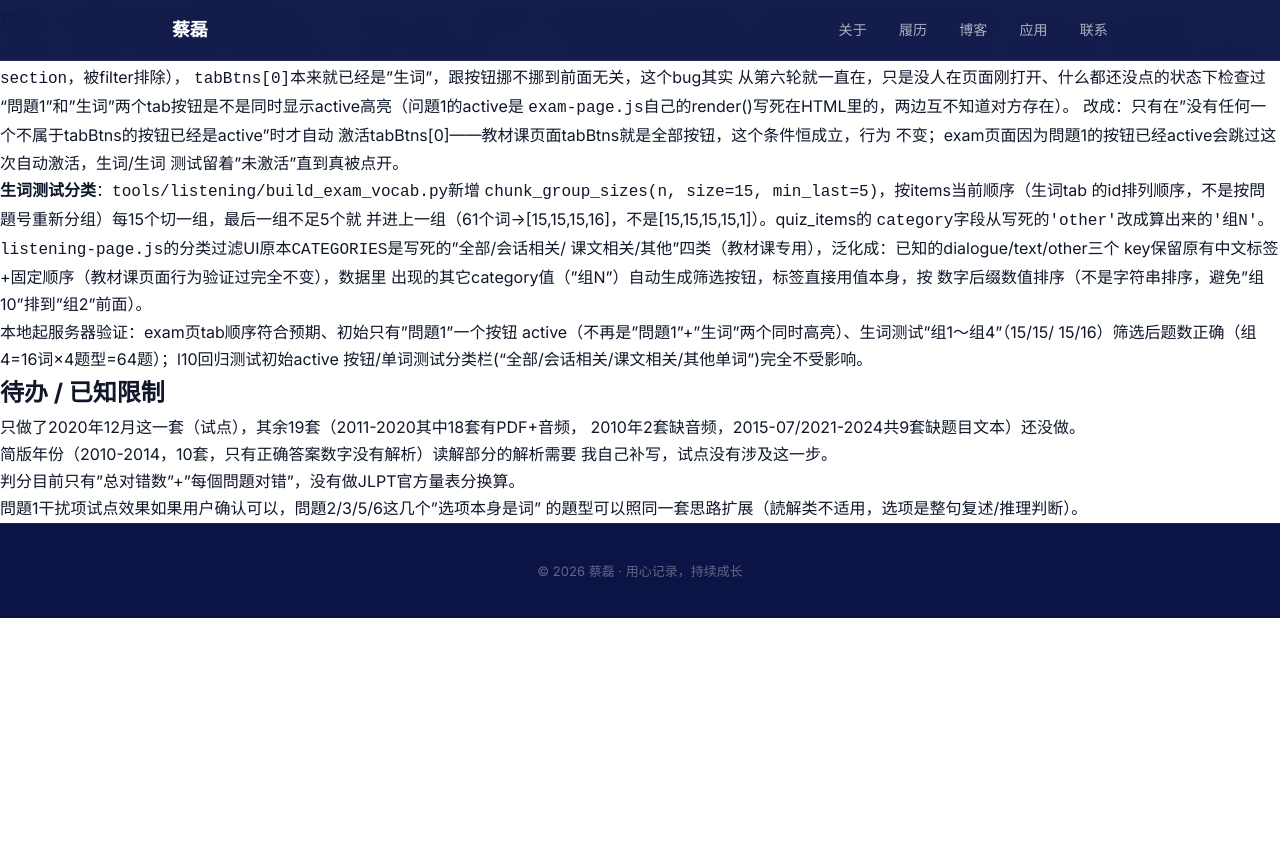
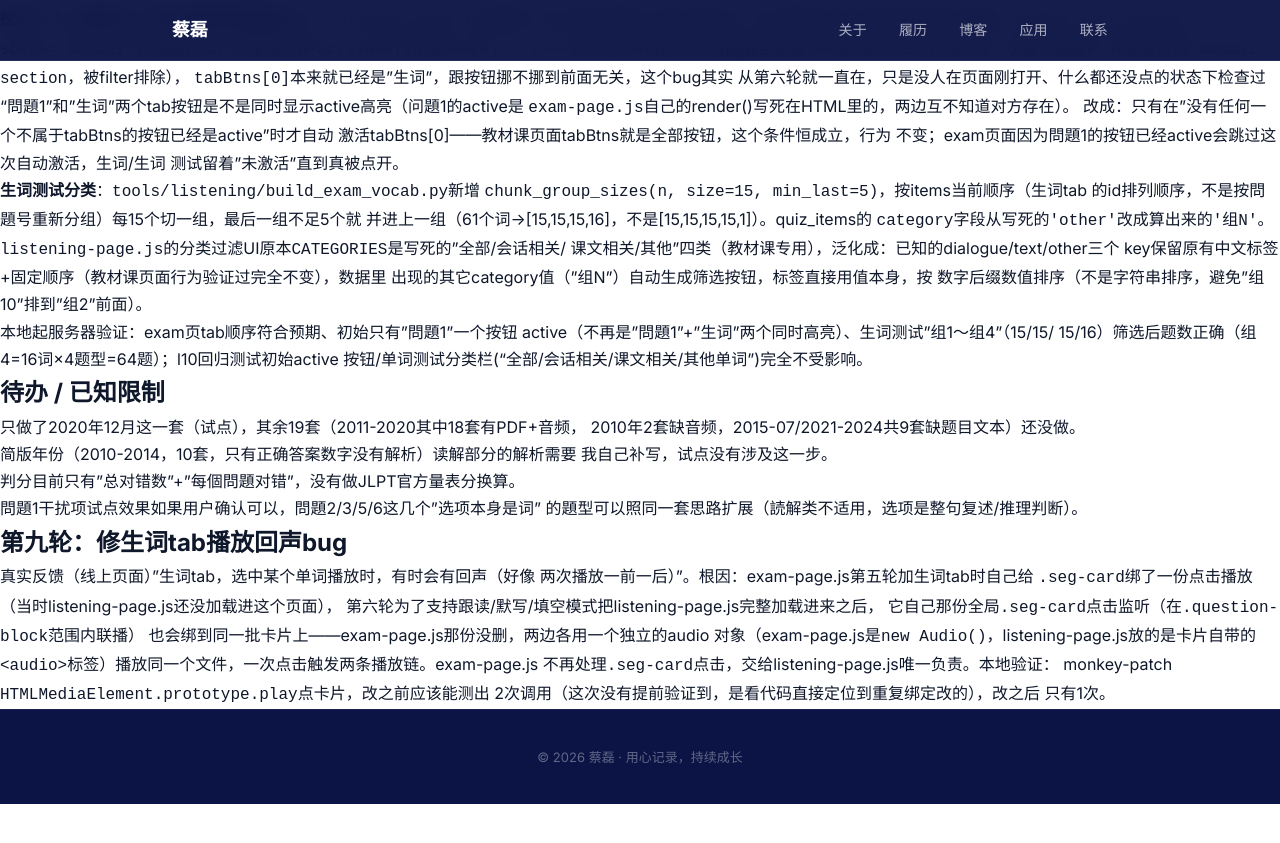
Before and after one commit to jiaodacailei/jiaodacailei.github.io, a Jekyll site: the page built from docs/private/n2-exam/2020-12/LOG.md, in a window 1280 px wide and 900 px high, scrolled down 5065 px. Shown: the top 843 px of the window. Built offline with Jekyll 4.4.1, drawn with Linux system fonts in a browser that asks for light colours; our own code applies the rules of GitHub Pages for plain Markdown files; comment, search, counter and statistics services are not loaded; before the commit the page ends 5779 px from its top, so only the background shows below that.

Commit message:
记录生词tab回声bug的排查过程

```diff
--- a/docs/private/n2-exam/2020-12/LOG.md
+++ b/docs/private/n2-exam/2020-12/LOG.md
@@ -403,3 +403,18 @@ active（不再是"問題1"+"生词"两个同时高亮）、生词测试"组1〜
 - 判分目前只有"总对错数"+"每個問題对错"，没有做JLPT官方量表分换算。
 - 問題1干扰项试点效果如果用户确认可以，問題2/3/5/6这几个"选项本身是词"
   的題型可以照同一套思路扩展（読解类不适用，选项是整句复述/推理判断）。
+
+## 第九轮：修生词tab播放回声bug
+
+真实反馈（线上页面）"生词tab，选中某个单词播放时，有时会有回声（好像
+两次播放一前一后）"。根因：exam-page.js第五轮加生词tab时自己给
+`.seg-card`绑了一份点击播放（当时listening-page.js还没加载进这个页面），
+第六轮为了支持跟读/默写/填空模式把listening-page.js完整加载进来之后，
+它自己那份全局`.seg-card`点击监听（在`.question-block`范围内联播）
+也会绑到同一批卡片上——exam-page.js那份没删，两边各用一个独立的audio
+对象（exam-page.js是`new Audio()`，listening-page.js放的是卡片自带的
+`<audio>`标签）播放同一个文件，一次点击触发两条播放链。exam-page.js
+不再处理`.seg-card`点击，交给listening-page.js唯一负责。本地验证：
+monkey-patch `HTMLMediaElement.prototype.play`点卡片，改之前应该能测出
+2次调用（这次没有提前验证到，是看代码直接定位到重复绑定改的），改之后
+只有1次。
```
